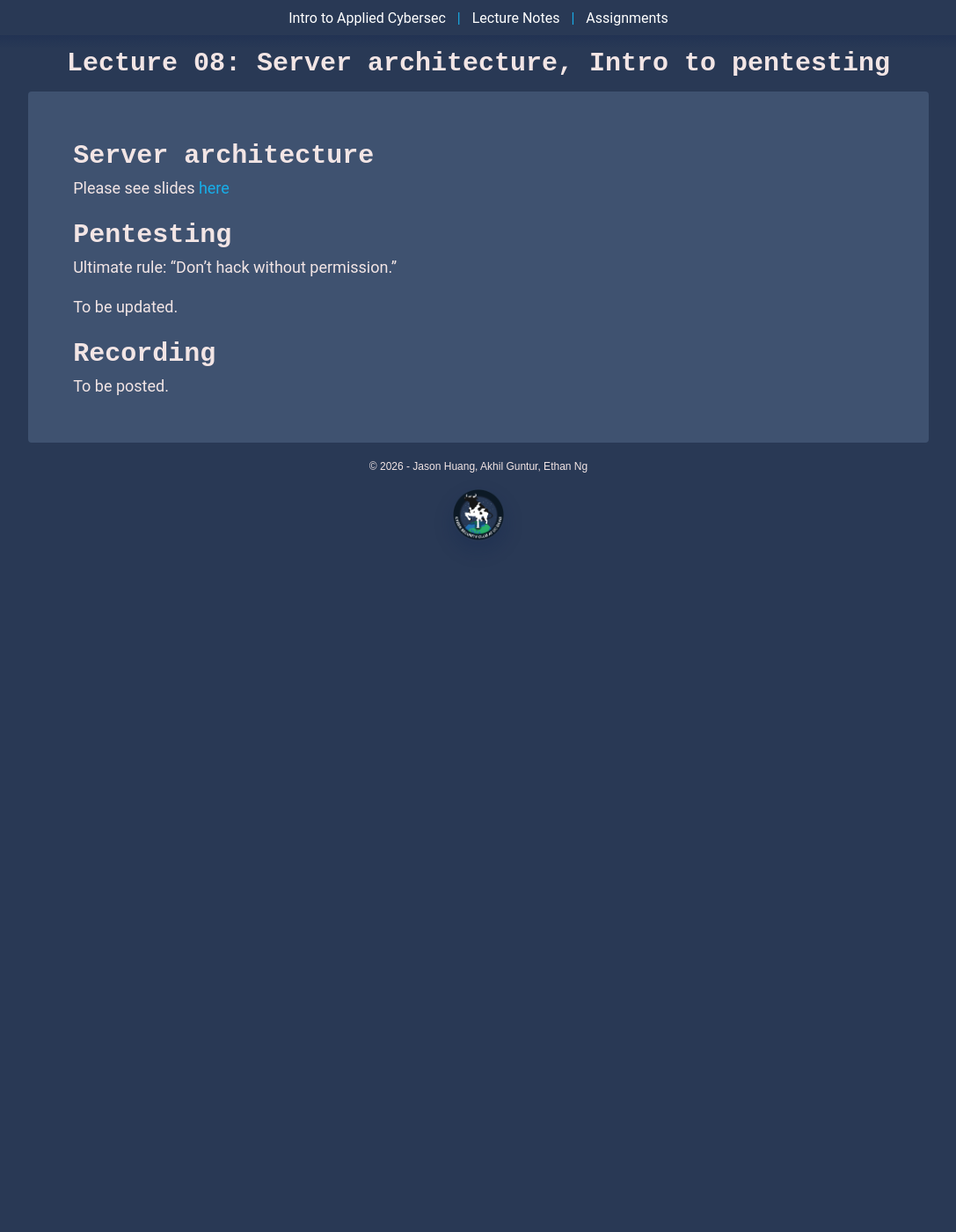
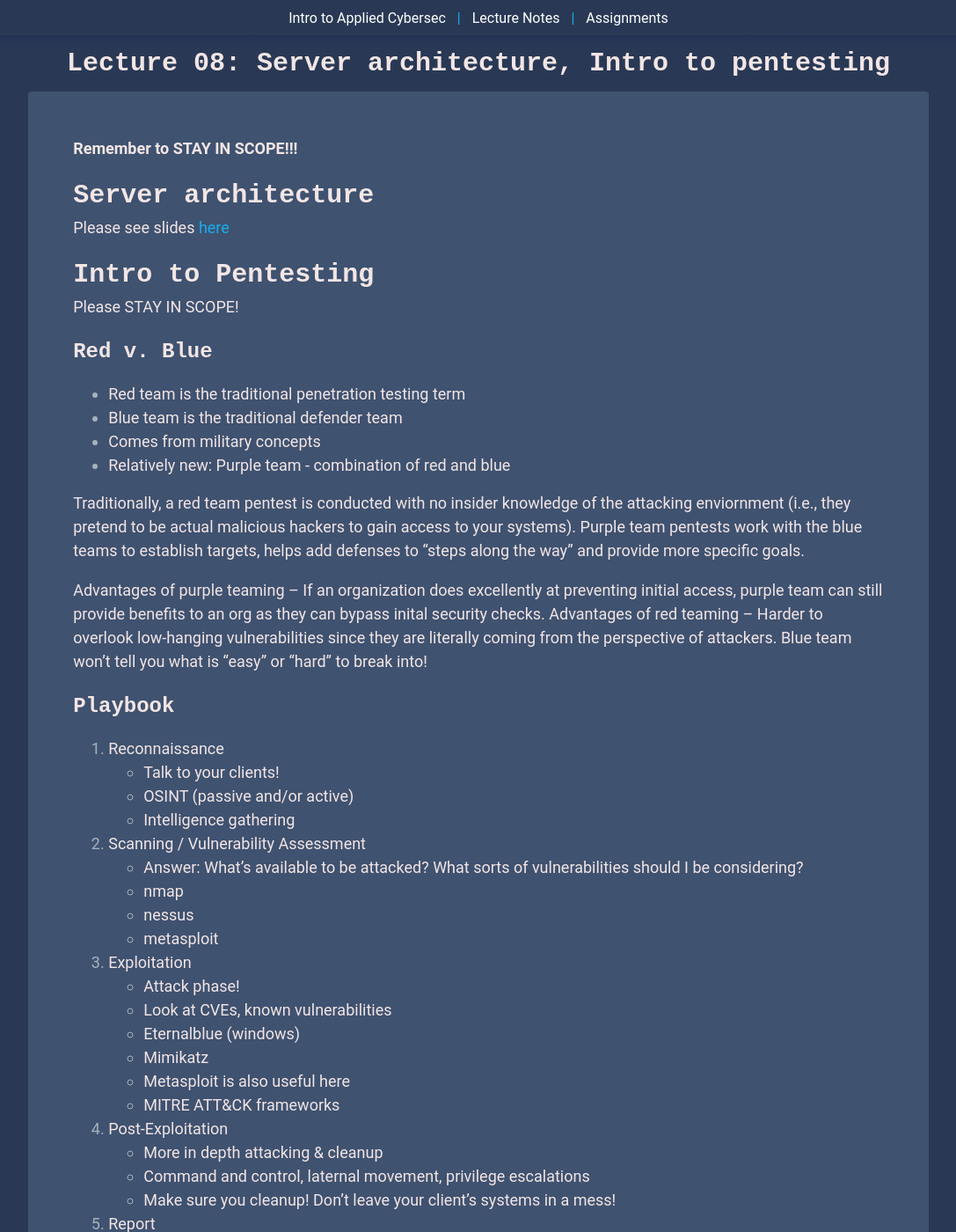
Before and after one commit to cyber-security-club-ucd/ecs198f, a Jekyll site: the page built from _notes/08.md, in a window 1280 px wide and 1400 px high. Shown: the whole window at 88% size, without its empty margins (96-1183 px from the left). Built offline with Jekyll 4.4.1, drawn with Linux system fonts in a browser that asks for light colours; some of the changed text lies outside the part shown.

Commit message:
Lecture 08 pentest notes

```diff
--- a/_notes/08.md
+++ b/_notes/08.md
@@ -3,13 +3,71 @@ layout: article
 title: "Lecture 08: Server architecture, Intro to pentesting"
 ---
 
+**Remember to STAY IN SCOPE!!!**
+
 # Server architecture
 Please see slides [here](/assets/slides/server_operation_pentesting.pdf)
 
-# Pentesting
-Ultimate rule: "Don't hack without permission."
+# Intro to Pentesting
+Please STAY IN SCOPE!
 
-To be updated.
+## Red v. Blue
+- Red team is the traditional penetration testing term
+- Blue team is the traditional defender team
+- Comes from military concepts
+- Relatively new: Purple team - combination of red and blue
+
+Traditionally, a red team pentest is conducted with no insider knowledge of the attacking
+enviornment (i.e., they pretend to be actual malicious hackers to gain access to your systems).
+Purple team pentests work with the blue teams to establish targets, helps add defenses to "steps
+along the way" and provide more specific goals.
+
+Advantages of purple teaming -- If an organization does excellently at preventing initial access,
+purple team can still provide benefits to an org as they can bypass inital security checks.
+Advantages of red teaming -- Harder to overlook low-hanging vulnerabilities since they are literally
+coming from the perspective of attackers. Blue team won't tell you what is "easy" or "hard" to break
+into!
+
+## Playbook
+1. Reconnaissance
+  - Talk to your clients!
+  - OSINT (passive and/or active)
+  - Intelligence gathering
+2. Scanning / Vulnerability Assessment
+  - Answer: What's available to be attacked? What sorts of vulnerabilities should I be considering?
+  - nmap
+  - nessus
+  - metasploit
+3. Exploitation
+  - Attack phase!
+  - Look at CVEs, known vulnerabilities
+  - Eternalblue (windows)
+  - Mimikatz
+  - Metasploit is also useful here
+  - MITRE ATT&CK frameworks
+4. Post-Exploitation
+  - More in depth attacking & cleanup
+  - Command and control, laternal movement, privilege escalations
+  - Make sure you cleanup! Don't leave your client's systems in a mess!
+5. Report
+  - No report == nothing being done
+
+## In class example
+We went through the [Cap Machine](https://app.hackthebox.com/machines/Cap) on HackTheBox as a demo.
+
+## Resources
+- [https://www.eccouncil.org/cybersecurity-exchange/penetration-testing/penetration-testing-phases/](https://www.eccouncil.org/cybersecurity-exchange/penetration-testing/penetration-testing-phases/)
+- [https://pentest-standard.readthedocs.io/en/latest/tree.html](https://pentest-standard.readthedocs.io/en/latest/tree.html)
+- [https://nmap.org/](https://nmap.org/)
+- [https://www.tenable.com/products/nessus](https://www.tenable.com/products/nessus)
+- [https://www.metasploit.com/](https://www.metasploit.com/)
+- [https://www.cve.org/](https://www.cve.org/) (Common Vulnerabilities Database)
+- [https://nvd.nist.gov/](https://nvd.nist.gov/)
+- [https://attack.mitre.org/](https://attack.mitre.org/)
+- [https://www.wireshark.org/](https://www.wireshark.org/)
+- [https://portswigger.net/burp](https://portswigger.net/burp)
+
+**Remember to STAY IN SCOPE!!!**
 
 # Recording
 To be posted.
```
